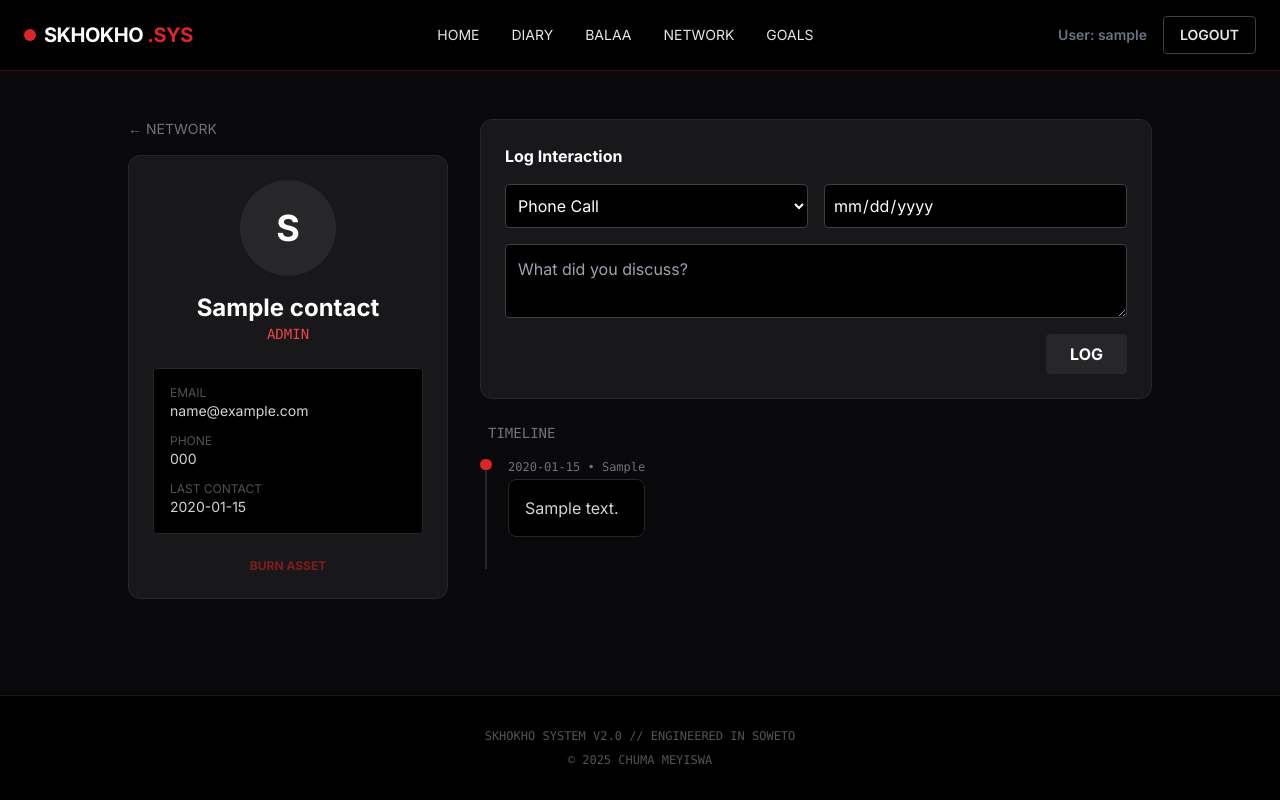
After one commit to ChumaMike/Skhokho, a Flask app: page /network/1 in a window 1280 px wide. The commit adds this page. Run offline with Flask 3, Linux system fonts and the light colour scheme; a user stored in the database is signed in; tables that the repository leaves empty hold one stand-in row (values such as "Sample post"); some libraries are stand-ins or nearby versions.

Commit message:
adding goals and network

```diff
--- a/app/__init__.py
+++ b/app/__init__.py
@@ -23,7 +23,10 @@ def create_app(config_class=Config):
     app.register_blueprint(tools_bp)
 
     from app.routes.goals import goals_bp
+    from app.routes.crm import crm_bp    # <--- Import
+
     app.register_blueprint(goals_bp)
+    app.register_blueprint(crm_bp)       # <--- Register
 
     return app
 
--- /dev/null
+++ b/app/routes/crm.py
@@ -0,0 +1,85 @@
+from flask import Blueprint, render_template, request, redirect, url_for, flash
+from flask_login import login_required, current_user
+from app.extensions import db
+from app.models import Contact, Interaction
+from datetime import datetime, timedelta
+
+crm_bp = Blueprint('crm', __name__, url_prefix='/network')
+
+# 1. Network Dashboard: See all contacts
+@crm_bp.route('/', methods=['GET', 'POST'])
+@login_required
+def dashboard():
+    if request.method == 'POST':
+        # Adding a new Contact
+        name = request.form.get('name')
+        role = request.form.get('role')
+        email = request.form.get('email')
+        phone = request.form.get('phone')
+
+        if name:
+            new_contact = Contact(
+                name=name,
+                role=role,
+                email=email,
+                phone=phone,
+                user_id=current_user.id,
+                last_contacted=datetime.utcnow() # Assume we just met them
+            )
+            db.session.add(new_contact)
+            db.session.commit()
+            flash(f"Asset '{name}' added to network.", "success")
+        else:
+            flash("Name required.", "warning")
+
+    # Get contacts
+    contacts = Contact.query.filter_by(user_id=current_user.id).order_by(Contact.name).all()
+    return render_template('crm_dashboard.html', contacts=contacts, now=datetime.utcnow())
+
+# 2. Dossier View: See history with one person
+@crm_bp.route('/<int:contact_id>', methods=['GET', 'POST'])
+@login_required
+def view_contact(contact_id):
+    contact = Contact.query.get_or_404(contact_id)
+    if contact.user_id != current_user.id:
+        return "Access Denied", 403
+
+    if request.method == 'POST':
+        # Log an interaction (Call, Coffee, etc.)
+        description = request.form.get('description')
+        type_ = request.form.get('type')
+        date_str = request.form.get('date')
+
+        if description:
+            # If date provided, use it, else use now
+            interaction_date = datetime.utcnow()
+            if date_str:
+                interaction_date = datetime.strptime(date_str, '%Y-%m-%d')
+
+            log = Interaction(
+                description=description,
+                interaction_type=type_,
+                completed_date=interaction_date,
+                is_completed=True,
+                contact_id=contact.id
+            )
+
+            # UPDATE the contact's "last_contacted" field automatically
+            contact.last_contacted = interaction_date
+
+            db.session.add(log)
+            db.session.commit()
+            flash("Interaction logged. Network strength updated.", "success")
+
+    return render_template('contact_detail.html', contact=contact)
+
+# 3. Delete Contact
+@crm_bp.route('/<int:id>/burn')
+@login_required
+def delete_contact(id):
+    contact = Contact.query.get_or_404(id)
+    if contact.user_id == current_user.id:
+        db.session.delete(contact)
+        db.session.commit()
+        flash("Contact burned.", "info")
+    return redirect(url_for('crm.dashboard'))
--- a/app/templates/base.html
+++ b/app/templates/base.html
@@ -31,7 +31,7 @@
                 <a href="{{ url_for('main.home') }}" class="hover:text-red-500 transition-colors">HOME</a>
                 <a href="{{ url_for('tools.diary') }}" class="hover:text-red-500 transition-colors">DIARY</a>
                 <a href="{{ url_for('tools.balaa') }}" class="hover:text-red-500 transition-colors">BALAA</a>
-                <a href="{{ url_for('tools.snapshot') }}" class="hover:text-red-500 transition-colors">SNAPSHOT</a>
+                <a href="{{ url_for('crm.dashboard') }}" class="hover:text-red-500 transition-colors">NETWORK</a>
                 <a href="{{ url_for('goals.dashboard') }}" class="hover:text-red-500 transition-colors">GOALS</a>
             </nav>
 
--- /dev/null
+++ b/app/templates/contact_detail.html
@@ -0,0 +1,70 @@
+{% extends 'base.html' %}
+
+{% block title %}{{ contact.name }}{% endblock %}
+
+{% block content %}
+<div class="max-w-5xl mx-auto grid grid-cols-1 md:grid-cols-3 gap-8">
+
+    <div class="md:col-span-1">
+        <a href="{{ url_for('crm.dashboard') }}" class="text-zinc-500 hover:text-white text-sm mb-4 block">&larr; NETWORK</a>
+
+        <div class="bg-zinc-900 border border-zinc-800 p-6 rounded-xl text-center sticky top-24">
+            <div class="w-24 h-24 bg-zinc-800 rounded-full mx-auto flex items-center justify-center text-4xl font-bold text-white mb-4">
+                {{ contact.name[0] }}
+            </div>
+            <h1 class="text-2xl font-bold text-white">{{ contact.name }}</h1>
+            <p class="text-red-500 font-mono text-sm uppercase mb-6">{{ contact.role }}</p>
+
+            <div class="text-left space-y-3 text-sm text-zinc-300 bg-black p-4 rounded border border-zinc-800">
+                <p><span class="text-zinc-600 block text-xs">EMAIL</span> {{ contact.email }}</p>
+                <p><span class="text-zinc-600 block text-xs">PHONE</span> {{ contact.phone }}</p>
+                <p><span class="text-zinc-600 block text-xs">LAST CONTACT</span> {{ contact.last_contacted.strftime('%Y-%m-%d') if contact.last_contacted else 'Never' }}</p>
+            </div>
+
+            <a href="{{ url_for('crm.delete_contact', id=contact.id) }}" onclick="return confirm('Burn this contact?')" class="block mt-6 text-red-900 hover:text-red-500 text-xs font-bold transition">
+                BURN ASSET
+            </a>
+        </div>
+    </div>
+
+    <div class="md:col-span-2">
+        <div class="bg-zinc-900 border border-zinc-800 p-6 rounded-xl mb-6">
+            <h3 class="text-white font-bold mb-4">Log Interaction</h3>
+            <form method="POST" class="grid gap-4">
+                <div class="grid grid-cols-2 gap-4">
+                    <select name="type" class="bg-black border border-zinc-700 text-white p-2 rounded">
+                        <option value="Call">Phone Call</option>
+                        <option value="Meeting">Coffee / Meeting</option>
+                        <option value="Email">Email / DM</option>
+                    </select>
+                    <input type="date" name="date" class="bg-black border border-zinc-700 text-white p-2 rounded">
+                </div>
+                <textarea name="description" rows="2" placeholder="What did you discuss?" required class="bg-black border border-zinc-700 text-white p-3 rounded w-full"></textarea>
+                <div class="text-right">
+                    <button type="submit" class="bg-zinc-800 hover:bg-white hover:text-black text-white px-6 py-2 rounded font-bold transition">LOG</button>
+                </div>
+            </form>
+        </div>
+
+        <h3 class="text-zinc-500 font-mono text-sm uppercase mb-4 pl-2">Timeline</h3>
+        <div class="space-y-4">
+            {% for log in contact.interactions|sort(attribute='completed_date', reverse=True) %}
+            <div class="flex gap-4">
+                <div class="flex flex-col items-center">
+                    <div class="w-3 h-3 bg-red-600 rounded-full"></div>
+                    <div class="w-0.5 h-full bg-zinc-800"></div>
+                </div>
+                <div class="pb-8">
+                    <p class="text-xs text-zinc-500 font-mono mb-1">{{ log.completed_date.strftime('%Y-%m-%d') }} • {{ log.interaction_type }}</p>
+                    <div class="bg-black border border-zinc-800 p-4 rounded-lg text-zinc-300 shadow-sm">
+                        {{ log.description }}
+                    </div>
+                </div>
+            </div>
+            {% else %}
+            <p class="text-zinc-600 italic pl-8">No history recorded.</p>
+            {% endfor %}
+        </div>
+    </div>
+</div>
+{% endblock %}
```
Also changed, not shown: app/templates/crm_dashboard.html (added, +71 -0 lines).
